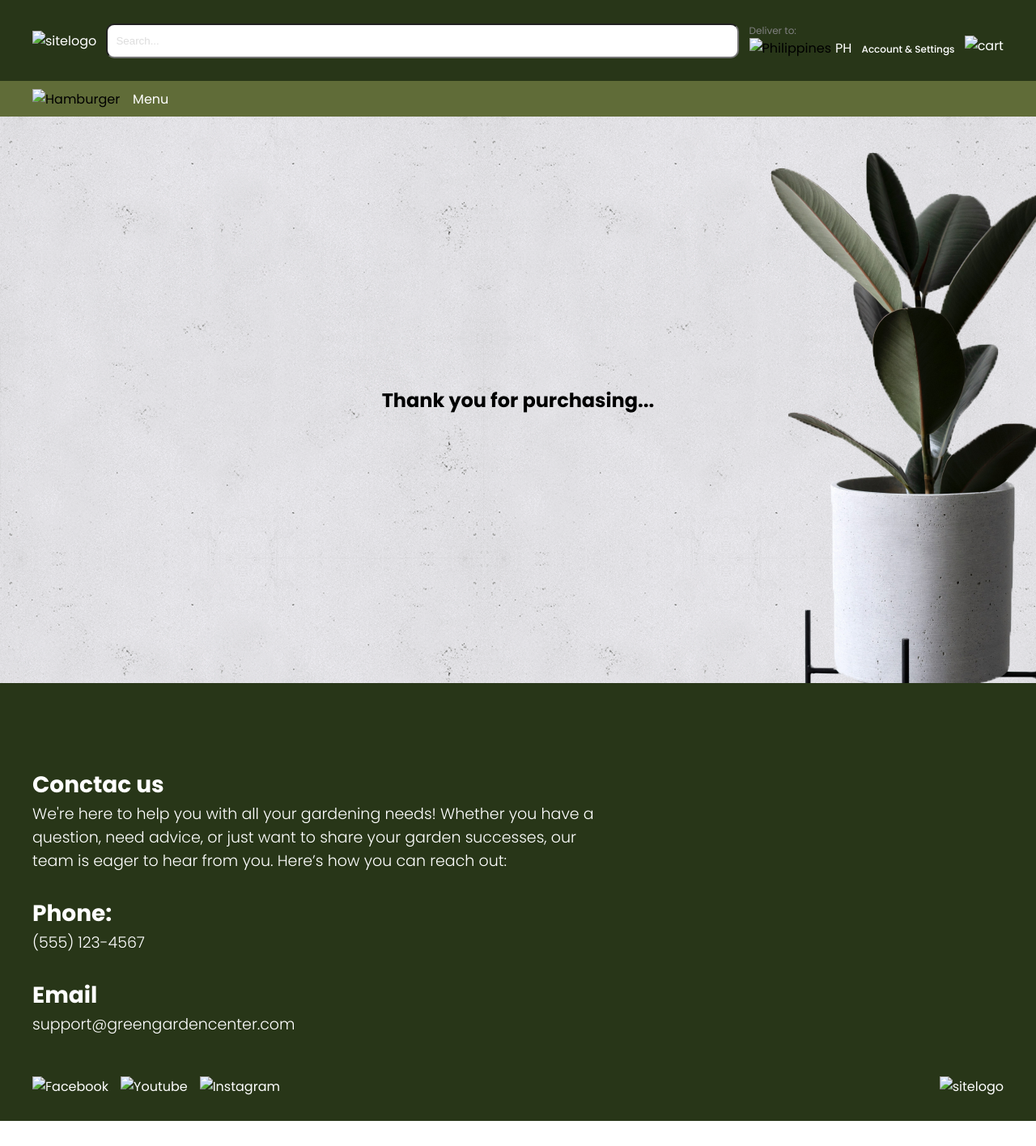
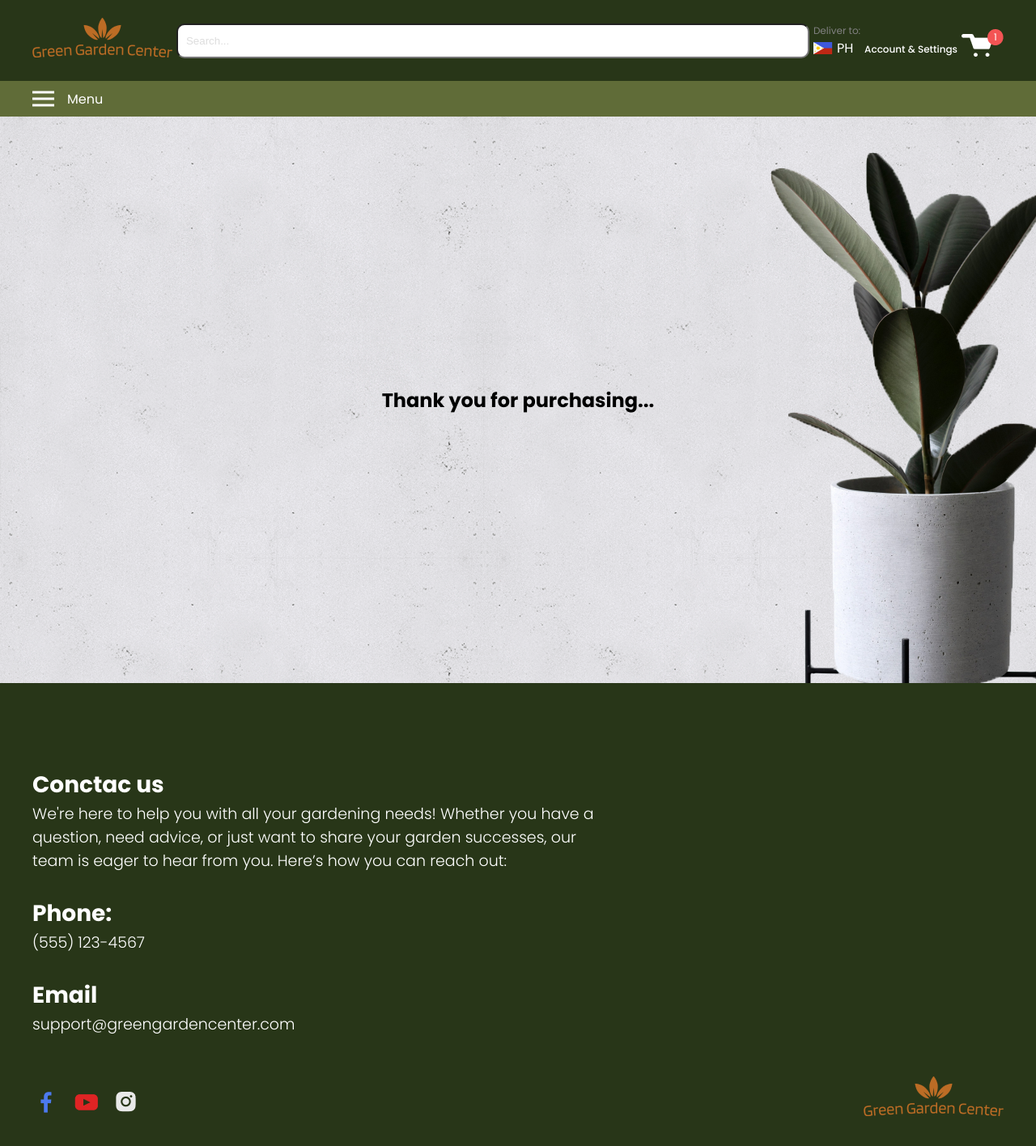
Before and after one commit to koslder/may30, a plain HTML site: page thankyou.html in a window 1280 px wide. Shown: the whole page at 81% size. Before the commit the page ends 1385 px from the top, so only its background shows below. Drawn offline with Linux system fonts and the light colour scheme; files that its build step writes are made by us from their sources.

Commit message:
2nd commit

```diff
--- a/thankyou.html
+++ b/thankyou.html
@@ -13,7 +13,7 @@
 <section class="header">
     <div class="header-sc-container">
         <div class="site-logo">
-            <a href="homepage.html"><img src="../webdev/img/sitelogo.png" alt="sitelogo"></a>
+            <a href="homepage.html"><img src="./img/sitelogo.png" alt="sitelogo"></a>
         </div>
         <div class="search">
             <input type="text" placeholder="Search...">
@@ -23,7 +23,7 @@
                 <p>Deliver to:</p>
             </div>
             <div class="flag-logo">
-                <img src="../webdev/icon/PH.png" alt="Philippines">
+                <img src="./icon/PH.png" alt="Philippines">
                 <p>PH</p>
             </div>
             <div class="flag-logo-modal hidden">
@@ -54,7 +54,7 @@
             </div>
         </div>
         <div class="cart-logo">
-            <a href="checkout.html"><img src="../webdev/img/cart2.png" alt="cart"></a>
+            <a href="checkout.html"><img src="./img/cart2.png" alt="cart"></a>
         </div>
     </div>
 <div class="overlay hidden"></div>
@@ -77,7 +77,7 @@
 
 <section class="sub-header">
     <div class="subheader-sc-container">
-        <img src="../webdev/icon/Hamburger.png" alt="Hamburger">
+        <img src="./icon/Hamburger.png" alt="Hamburger">
         <p>Menu</p>
     </div>
 </section>
@@ -107,13 +107,13 @@
         <div class="colm-2">
             <div class="social-links">
                 <ul>
-                    <li><a href=#><img src="../webdev/icon/facebook.png" alt="Facebook"></a></li>
-                    <li><a href=#><img src="../webdev/icon/youtube.png" alt="Youtube"></a></li>
-                    <li><a href=#><img src="../webdev/icon/instagram.png" alt="Instagram"></a></li>
+                    <li><a href=#><img src="./icon/facebook.png" alt="Facebook"></a></li>
+                    <li><a href=#><img src="./icon/youtube.png" alt="Youtube"></a></li>
+                    <li><a href=#><img src="./icon/instagram.png" alt="Instagram"></a></li>
                 </ul>
             </div>
             <div class="site-logo">
-                <a href="homepage.html"><img src="../webdev/img/sitelogo.png" alt="sitelogo"></a>
+                <a href="homepage.html"><img src="./img/sitelogo.png" alt="sitelogo"></a>
             </div>
         </div>
     </div>
```
